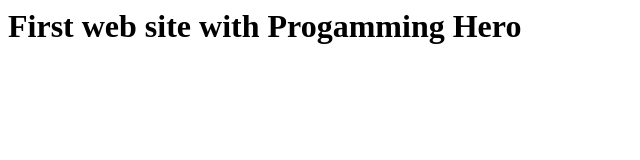
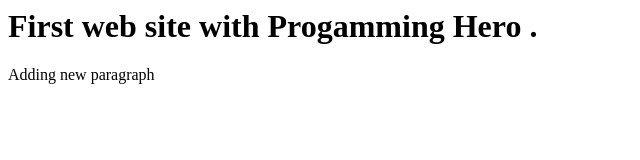
Before and after one commit to solaimanshadin/first-project-with-programming-hero, a plain HTML site: page index.html in a window 1280 px wide. Shown: the whole page, without its empty margins (0-640 px from the left). Drawn offline with Linux system fonts and the light colour scheme.

Commit message:
adding code inside index.html

```diff
--- a/index.html
+++ b/index.html
@@ -1 +1,2 @@
-<h1>First web site with Progamming Hero</h1>
+<h1>First web site with Progamming Hero .</h1>
+<p>Adding new paragraph</p>
```
